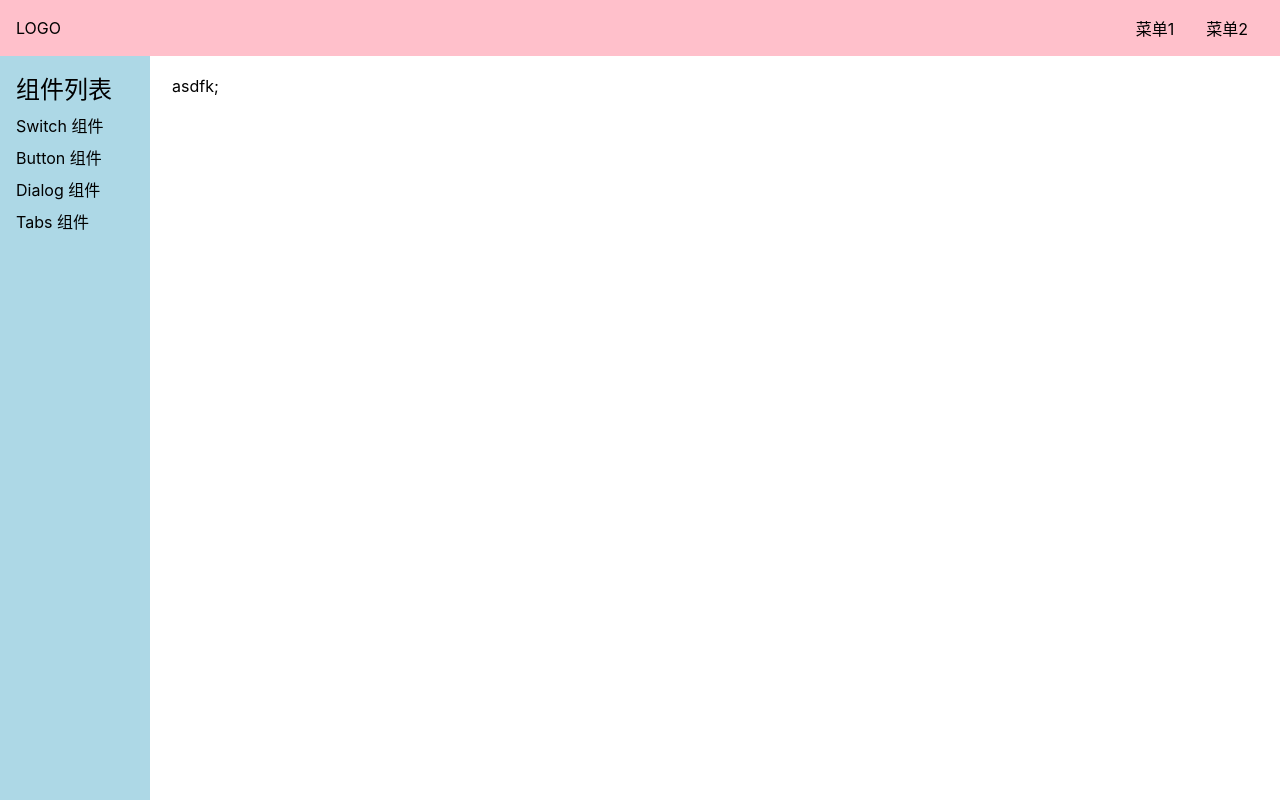
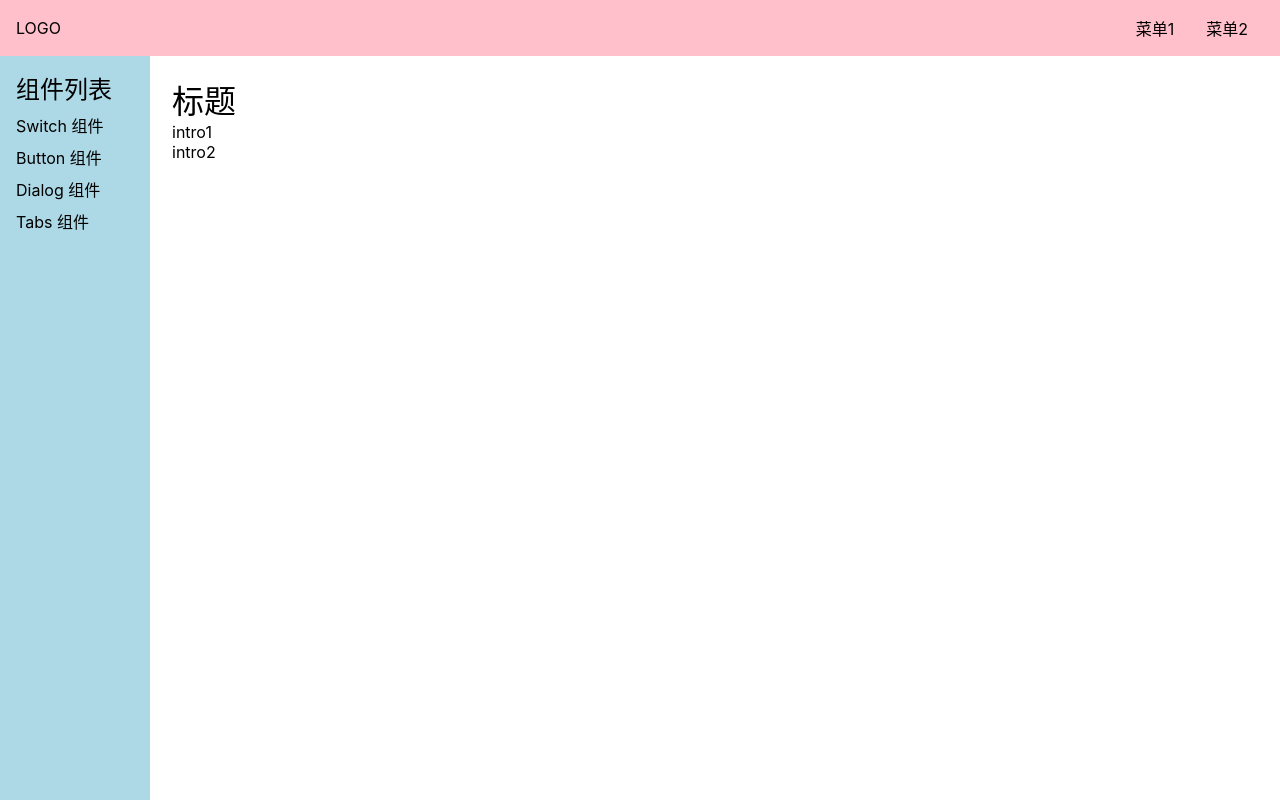
Before and after one commit to laohubb/sakula-ui, a Vue app: page /doc/Tabs in a window 1280 px wide. Built offline with nearby package versions, Linux system fonts and the light colour scheme.

Commit message:
制作tabs

```diff
--- a/src/components/TabsDemo.vue
+++ b/src/components/TabsDemo.vue
@@ -1,12 +1,22 @@
 <template>
 <div>
-  asdfk;
+  <h1>标题</h1>
+  <Tabs>
+    <Tab title="intro1"></Tab>
+    <Tab title="intro2"></Tab>
+  </Tabs>
+
+
 </div>
 </template>
 
 <script lang="ts">
+import Tab from '../lib/Tab.vue'
+import Tabs from '../lib/Tabs.vue'
 export default {
-  name: 'TabsDemo'
+  name: 'TabsDemo',
+  components: {Tab,Tabs}
+
 };
 </script>
 
--- /dev/null
+++ b/src/lib/Tab.vue
@@ -0,0 +1,15 @@
+<template>
+<div>
+  <slot></slot>
+</div>
+</template>
+
+<script lang="ts">
+export default {
+
+};
+</script>
+
+<style lang="scss" scoped>
+
+</style>
--- /dev/null
+++ b/src/lib/Tabs.vue
@@ -0,0 +1,32 @@
+<template>
+<div>
+  <div v-for="(t,index) in titles" :key="index">{{t}}</div>
+  <component v-for="(c,index) in defaults" :is="c" :key="index"></component>
+</div>
+</template>
+
+<script lang="ts">
+import Tab from './Tab.vue';
+export default {
+  components: {Tab},
+  setup(props,context){
+    const defaults=context.slots.default()
+    defaults.forEach((tag)=>{
+      if(tag.type!==Tab){
+        throw new Error('Tab 标签必须是Tab')
+      }
+    })
+
+    const titles=defaults.map((tag)=>{
+      return tag.props.title
+    })
+   return{
+      titles,defaults
+   }
+  }
+};
+</script>
+
+<style lang="scss" scoped>
+
+</style>
```
